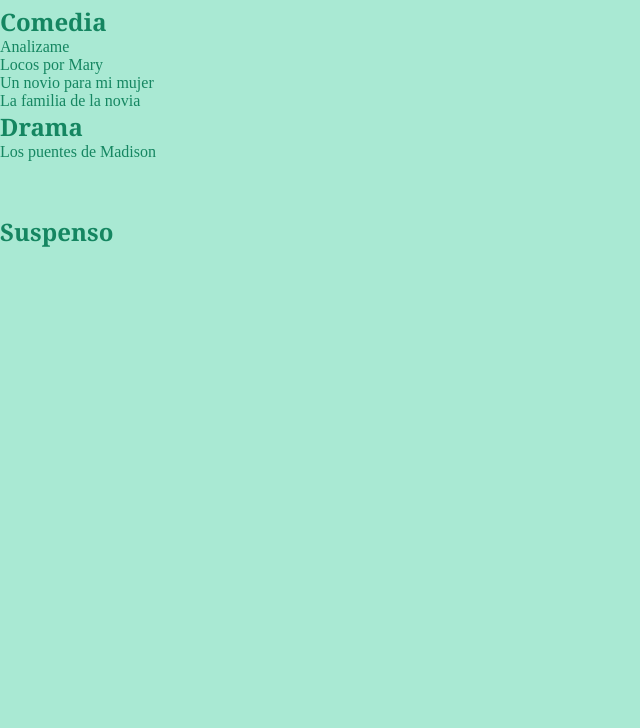
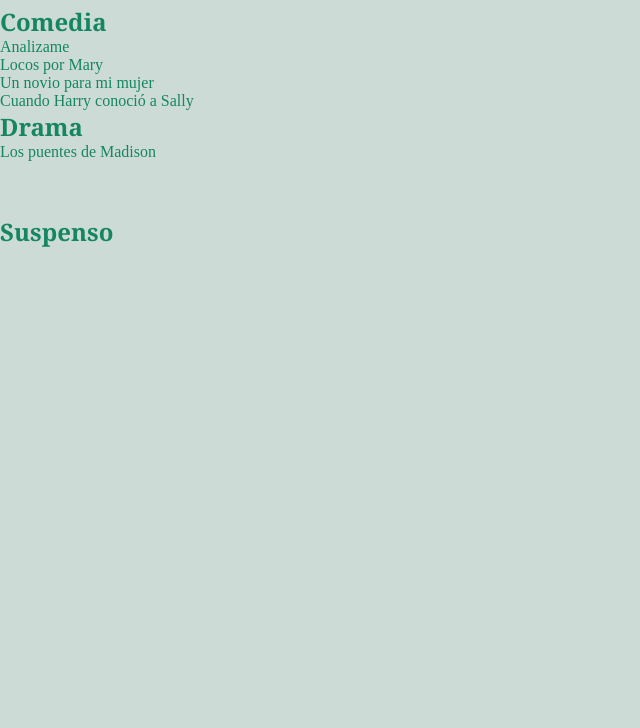
Before and after one commit to Patri1969/Peliculas, a plain HTML site: page index.html in a window 1280 px wide. Shown: the part 72-800 px from the top of the page, without its empty margins (0-640 px from the left). Drawn offline with Linux system fonts and the light colour scheme.

Commit message:
primera versión películas

```diff
--- a/index.html
+++ b/index.html
@@ -18,7 +18,7 @@
         <li>Analizame</li>
         <li>Locos por Mary</li>
         <li>Un novio para mi mujer</li>
-        <li>La familia de la novia</li>
+        <li>Cuando Harry conoció a Sally</li>
     </ul>
 
     <h2>Drama</h2>
--- a/styles/style.css
+++ b/styles/style.css
@@ -4,7 +4,7 @@
     box-sizing: border-box
 }
 body {
-    background-color: rgb(169, 233, 211);
+    background-color: rgb(205, 219, 214);
 }
 h1 {
     font-family: fantasy;
```
